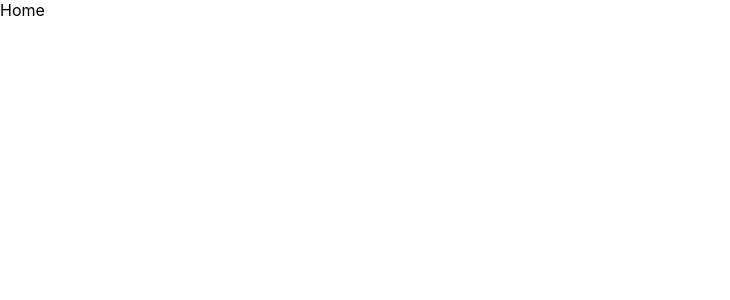
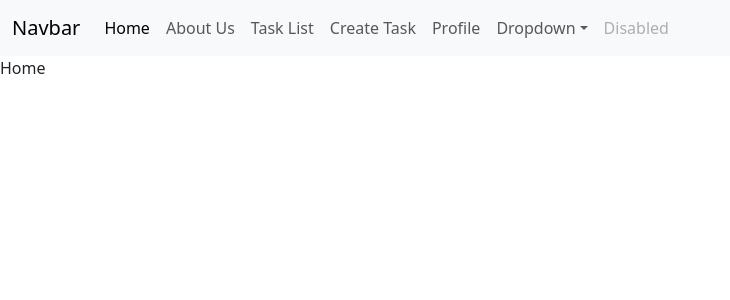
Before and after one commit to vipink28/to-do-app-nov-2024, a React (Create React App) app: page / in a window 1280 px wide. Shown: the top 300 px of the page, without its empty margins (0-730 px from the left). Built offline with nearby package versions, Linux system fonts and the light colour scheme.

Commit message:
route setup

```diff
--- a/package.json
+++ b/package.json
@@ -6,6 +6,7 @@
     "@testing-library/jest-dom": "^5.17.0",
     "@testing-library/react": "^13.4.0",
     "@testing-library/user-event": "^13.5.0",
+    "bootstrap": "^5.3.3",
     "react": "^18.3.1",
     "react-dom": "^18.3.1",
     "react-router-dom": "^6.28.0",
--- a/src/App.js
+++ b/src/App.js
@@ -1,5 +1,6 @@
 import { BrowserRouter, Route, Routes } from 'react-router-dom';
 import './App.css';
+import Navbar from './components/Navbar';
 import About from './pages/About';
 import CreateTask from './pages/CreateTask';
 import Home from './pages/Home';
@@ -11,6 +12,7 @@
 function App() {
   return (
     <BrowserRouter>
+      <Navbar />
       <Routes>
         <Route path='/' element={<Home />}></Route>
         <Route path='/about' element={<About />}></Route>
--- /dev/null
+++ b/src/components/Navbar.jsx
@@ -0,0 +1,50 @@
+import React from 'react'
+import { Link } from 'react-router-dom'
+
+const Navbar = () => {
+    return (
+        <nav className="navbar navbar-expand-lg bg-body-tertiary">
+            <div className="container-fluid">
+                <Link className="navbar-brand" to="/">Navbar</Link>
+                <button className="navbar-toggler" type="button" data-bs-toggle="collapse" data-bs-target="#navbarSupportedContent" aria-controls="navbarSupportedContent" aria-expanded="false" aria-label="Toggle navigation">
+                    <span className="navbar-toggler-icon"></span>
+                </button>
+                <div className="collapse navbar-collapse" id="navbarSupportedContent">
+                    <ul className="navbar-nav me-auto mb-2 mb-lg-0">
+                        <li className="nav-item">
+                            <Link className="nav-link active" aria-current="page" to="/">Home</Link>
+                        </li>
+                        <li className="nav-item">
+                            <Link className="nav-link" to="/about">About Us</Link>
+                        </li>
+                        <li className="nav-item">
+                            <Link className="nav-link" to="/task-list">Task List</Link>
+                        </li>
+                        <li className="nav-item">
+                            <Link className="nav-link" to="/create-task">Create Task </Link>
+                        </li>
+                        <li className="nav-item">
+                            <Link className="nav-link" to="/profile">Profile</Link>
+                        </li>
+                        <li className="nav-item dropdown">
+                            <Link className="nav-link dropdown-toggle" to="#" role="button" data-bs-toggle="dropdown" aria-expanded="false">
+                                Dropdown
+                            </Link>
+                            <ul className="dropdown-menu">
+                                <li><Link className="dropdown-item" to="#">Action</Link></li>
+                                <li><Link className="dropdown-item" to="#">Another action</Link></li>
+                                <li><hr className="dropdown-divider" /></li>
+                                <li><Link className="dropdown-item" to="#">Something else here</Link></li>
+                            </ul>
+                        </li>
+                        <li className="nav-item">
+                            <Link className="nav-link disabled" aria-disabled="true">Disabled</Link>
+                        </li>
+                    </ul>
+                </div>
+            </div>
+        </nav>
+    )
+}
+
+export default Navbar
--- a/src/index.css
+++ b/src/index.css
@@ -1,13 +1 @@
-body {
-  margin: 0;
-  font-family: -apple-system, BlinkMacSystemFont, 'Segoe UI', 'Roboto', 'Oxygen',
-    'Ubuntu', 'Cantarell', 'Fira Sans', 'Droid Sans', 'Helvetica Neue',
-    sans-serif;
-  -webkit-font-smoothing: antialiased;
-  -moz-osx-font-smoothing: grayscale;
-}
-
-code {
-  font-family: source-code-pro, Menlo, Monaco, Consolas, 'Courier New',
-    monospace;
-}
+@import url('../node_modules/bootstrap/dist/css/bootstrap.min.css');
--- a/src/index.js
+++ b/src/index.js
@@ -1,7 +1,8 @@
 import React from 'react';
 import ReactDOM from 'react-dom/client';
+import '../node_modules/bootstrap/dist/js/bootstrap.bundle';
+import App from './App';
 import './index.css';
-import App from './App';
 import reportWebVitals from './reportWebVitals';
 
 const root = ReactDOM.createRoot(document.getElementById('root'));
```
Also changed, not shown: 1 other file (tests, documents, lock files or other folders).
